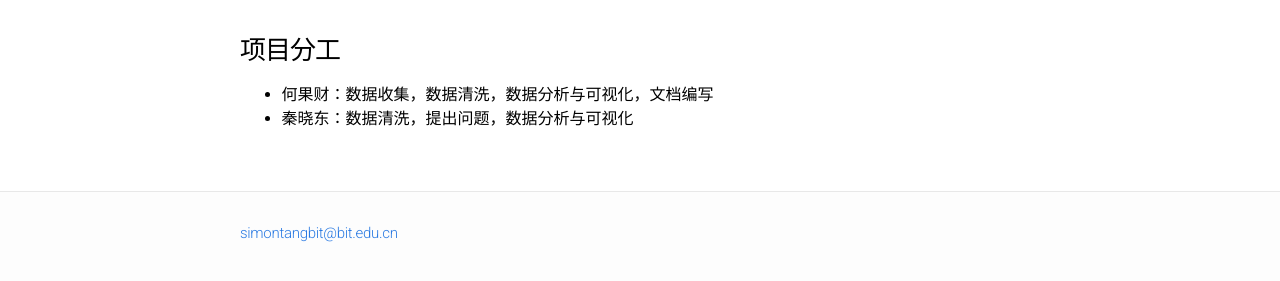
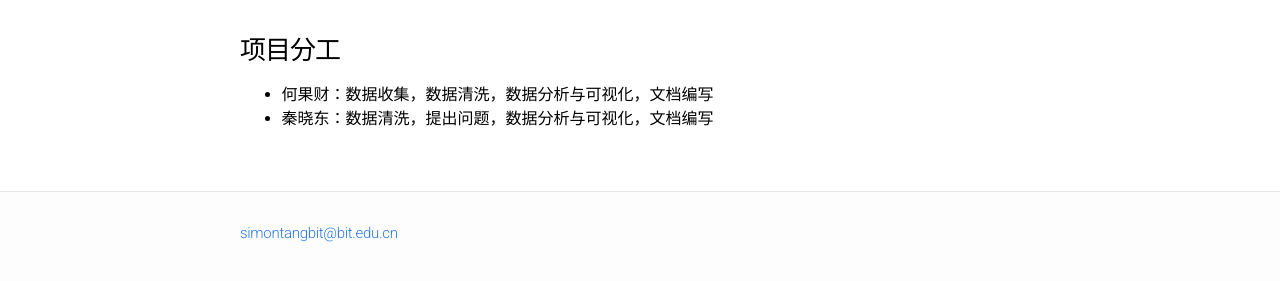
Before and after one commit to BITDM/bitdm.github.io, a Jekyll site: the page built from 2017/projects/p18/proposal.md, in a window 1280 px wide and 900 px high, scrolled down 1606 px. Shown: the part 610-891 px from the top of the window. Built offline with Jekyll 4.4.1, drawn with Linux system fonts in a browser that asks for light colours; our own code applies the rules of GitHub Pages for plain Markdown files.

Commit message:
update proposal

```diff
--- a/2017/projects/p18/proposal.md
+++ b/2017/projects/p18/proposal.md
@@ -62,4 +62,4 @@ PISA数据集是OECD在全球范围内举办的青少年知识评估项目产生
 ### 项目分工
 
 - 何果财：数据收集，数据清洗，数据分析与可视化，文档编写
-- 秦晓东：数据清洗，提出问题，数据分析与可视化
+- 秦晓东：数据清洗，提出问题，数据分析与可视化，文档编写
```
